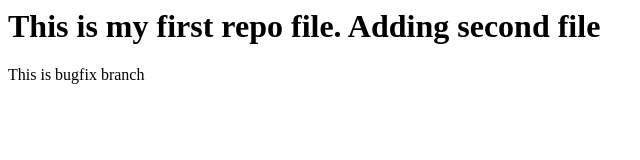
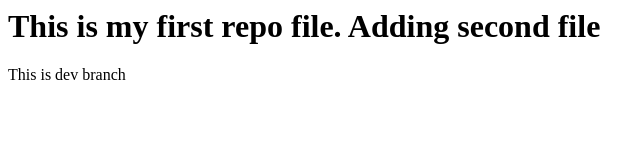
Before and after one commit to ursnirmal/firstrepo, a plain HTML site: page index.html in a window 1280 px wide. Shown: the full height of the page, 0-640 px from the left. Drawn offline with Linux system fonts and the light colour scheme.

Commit message:
Dev commit

```diff
--- a/index.html
+++ b/index.html
@@ -1,5 +1,4 @@
 <html>
 <h1>This is my first repo file. Adding second file</h1>
-
-This is bugfix branch
+This is dev branch
 </html>
```
